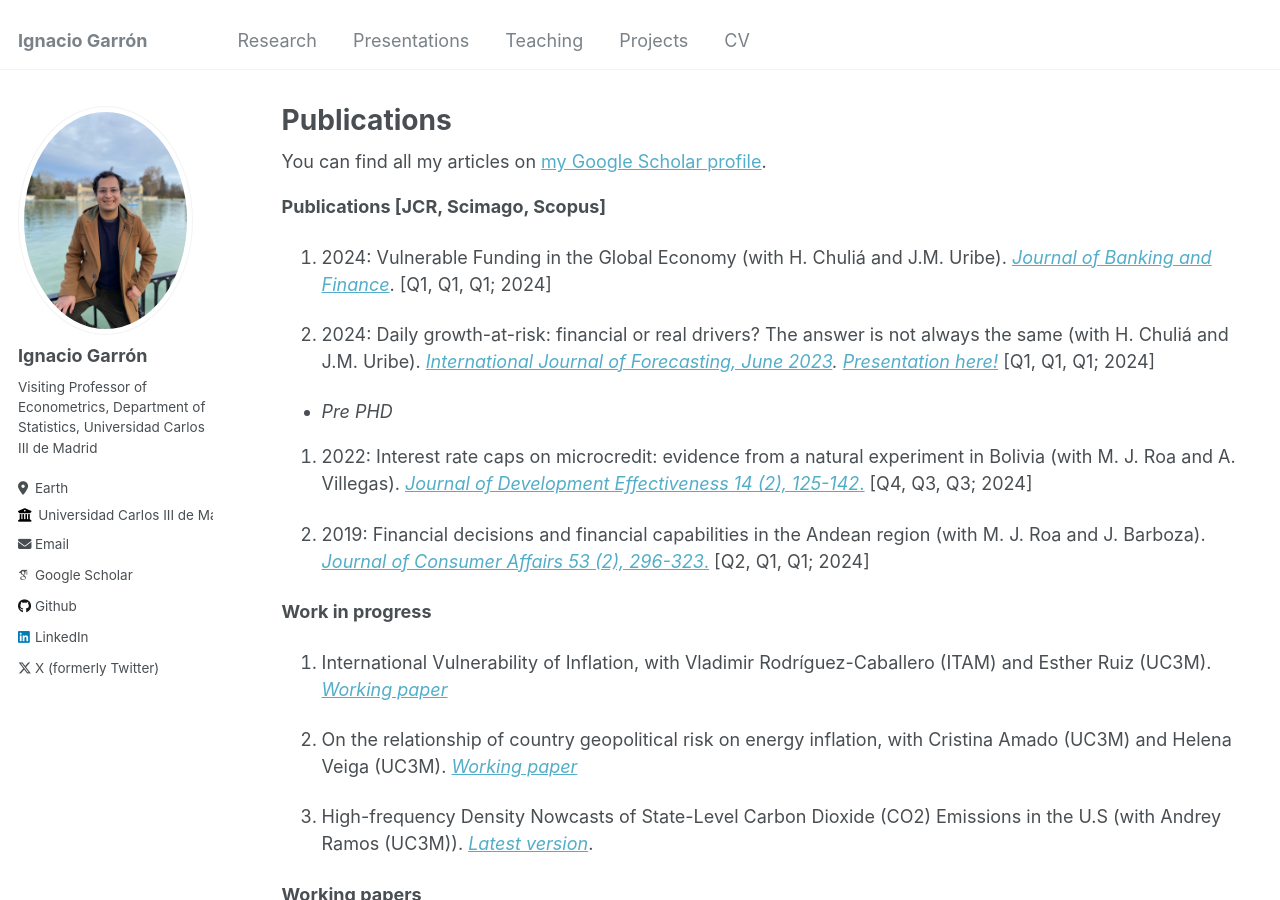
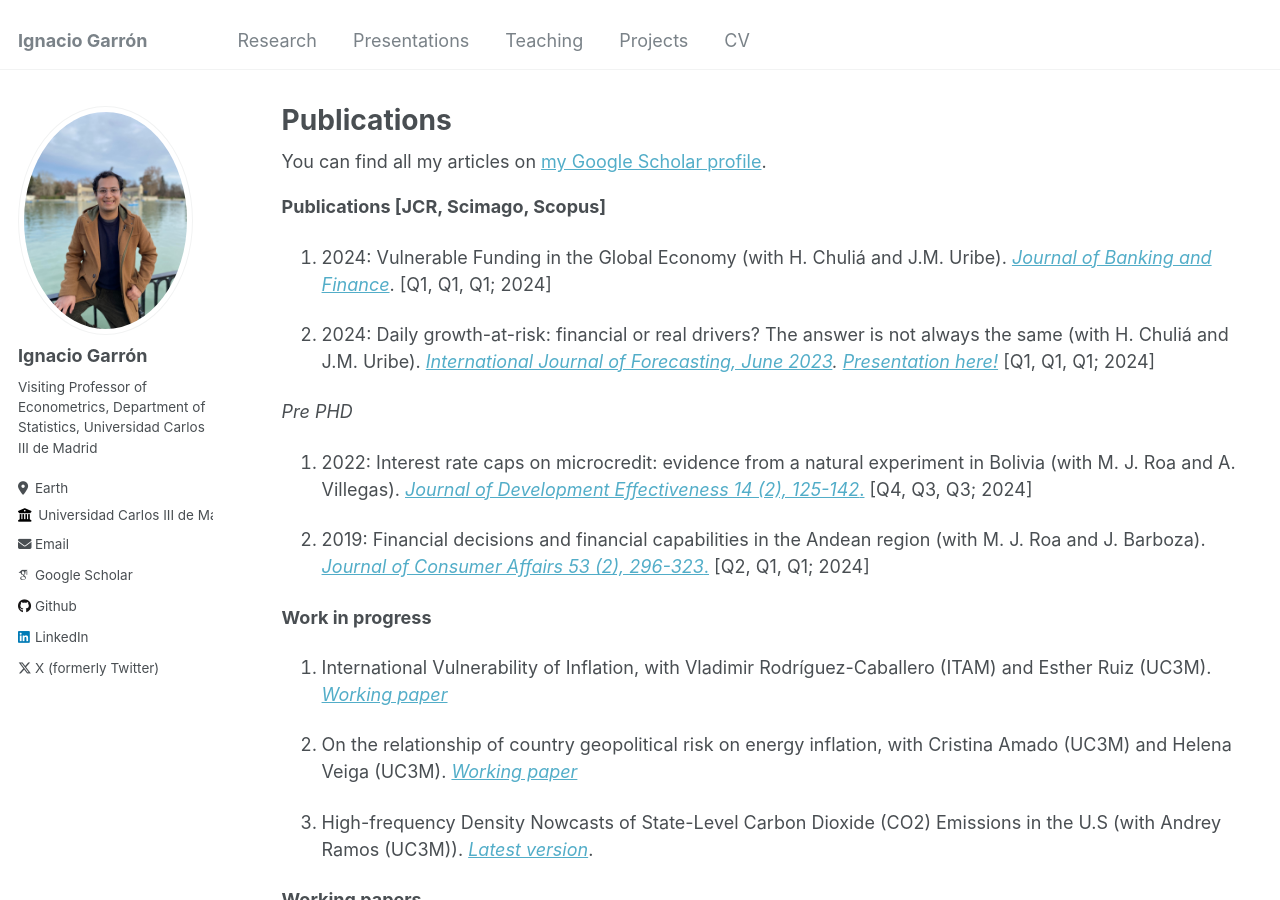
Before and after one commit to IgnacioGarron/IgnacioGarron.github.io, a Jekyll site: the page built from _pages/publications.md, in a window 1280 px wide and 900 px high. Built offline with Jekyll 4.4.1, drawn with Linux system fonts in a browser that asks for light colours; some web fonts are replaced.

```diff
--- a/_pages/publications.md
+++ b/_pages/publications.md
@@ -17,7 +17,7 @@ author_profile: true
 2. 2024: Daily growth-at-risk: financial or real drivers? The answer is not always the same (with H. Chuliá and J.M. Uribe). *[International Journal of Forecasting, June 2023](https://www.sciencedirect.com/science/article/pii/S0169207023000511). [Presentation here!](/files/Chapter_2_presentation.pdf)* [Q1, Q1,
 Q1; 2024]
 
-* *Pre PHD*
+*Pre PHD*
 
 3. 2022: Interest rate caps on microcredit: evidence from a natural experiment in Bolivia (with M. J. Roa and A. Villegas). [*Journal of Development Effectiveness 14 (2), 125-142*.](https://www.tandfonline.com/doi/abs/10.1080/19439342.2021.1968934) [Q4, Q3,
 Q3; 2024]
```
